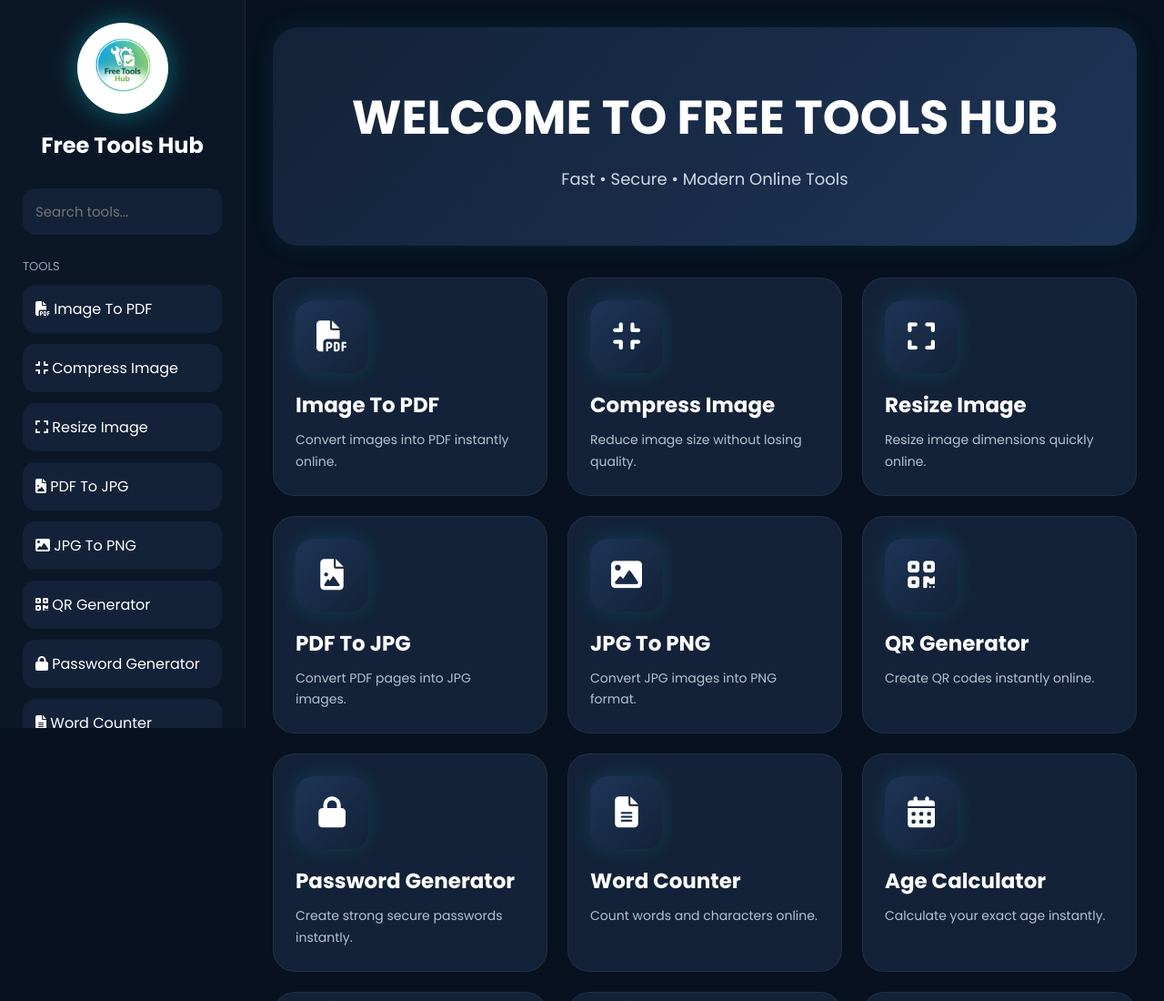
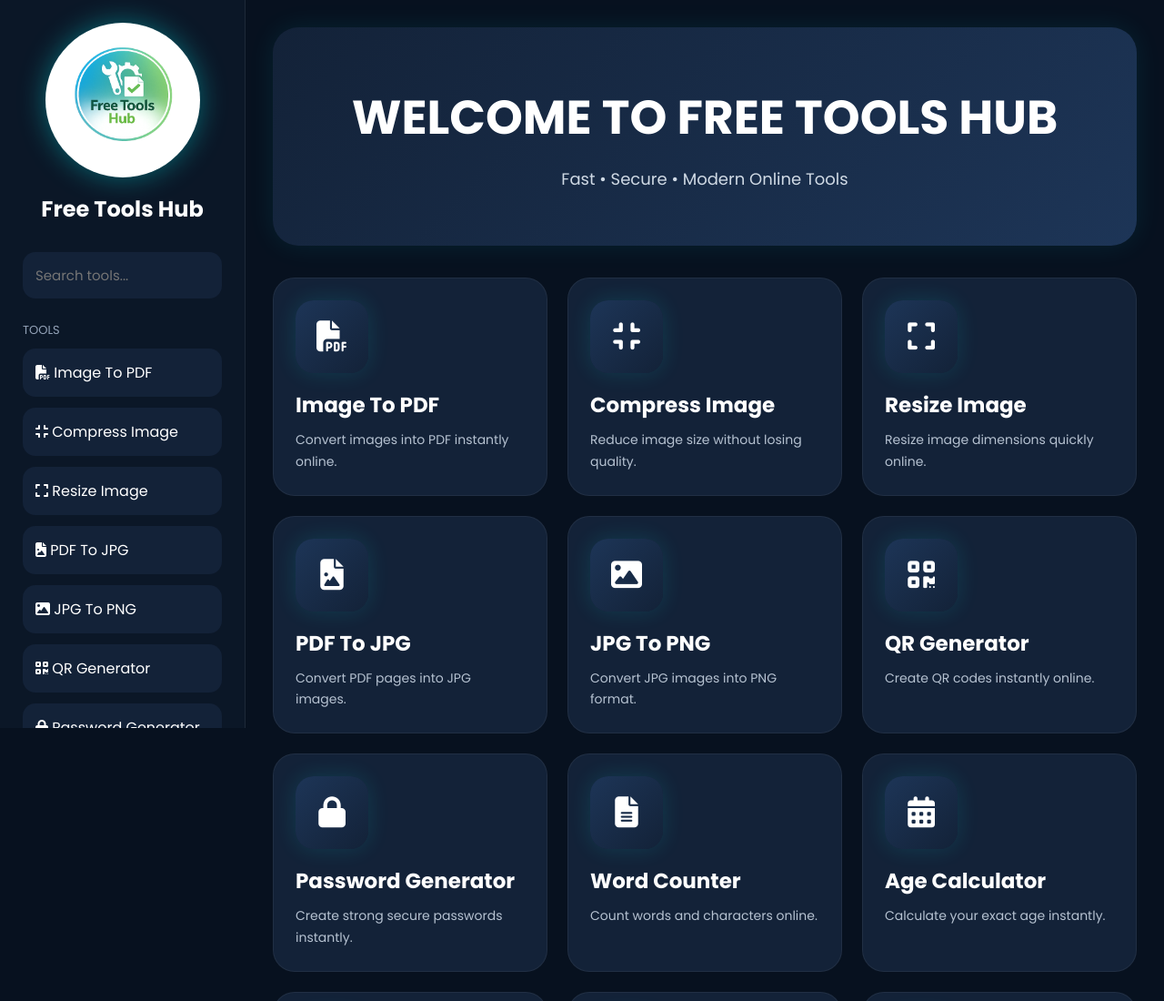
Before and after one commit to ahirbnm/free-tools-hub, a plain HTML site: page index.html in a window 1280 px wide. Shown: the top 1100 px of the page at 91% size. Drawn offline with Linux system fonts and the light colour scheme.

Commit message:
Update index.html

```diff
--- a/index.html
+++ b/index.html
@@ -67,8 +67,8 @@ margin-bottom:30px;
 }
 
 .logo img{
-width:100px;
-height:100px;
+width:170px;
+height:170px;
 border-radius:50%;
 object-fit:cover;
 padding:5px;
```
